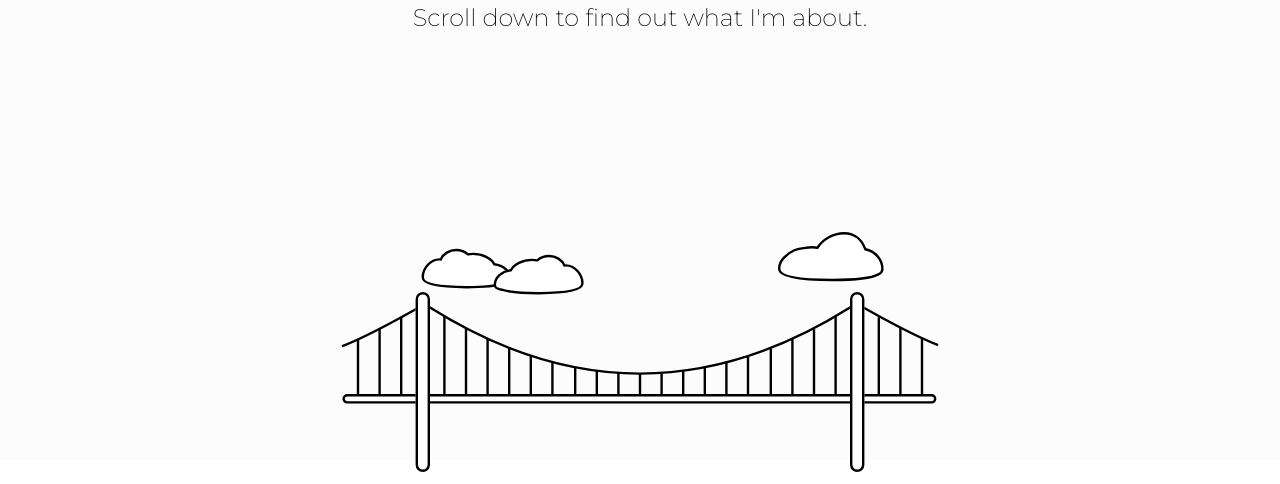
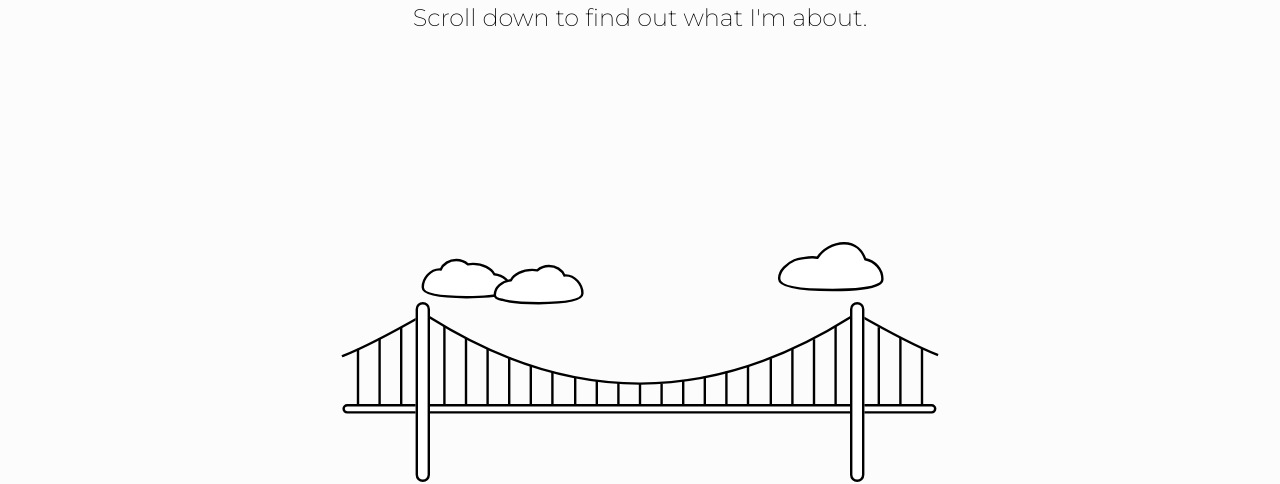
Before and after one commit to codebymatt/codebymatt.github.io, a plain HTML site: page index.html in a window 1280 px wide. Shown: the part 340-824 px from the top of the page. Drawn offline with Linux system fonts and the light colour scheme.

Commit message:
More styles, change bridge position from relative

```diff
--- a/assets/stylesheets/index.sass
+++ b/assets/stylesheets/index.sass
@@ -1,7 +1,7 @@
 @import 'base'
 
 #landing
-    height: 100vh
+    min-height: 100vh
     background-color: #FCFCFC
     #header
         text-align: center
@@ -32,8 +32,9 @@
             display: none
         #bridge
             width: 90%
-            position: relative
-            bottom: 10px
+            margin-bottom: 20px
+            //position: relative
+            //bottom: 10px
 
 #project-section
     text-align: center
```
Also changed, not shown: assets/stylesheets/index.css, 1 other file.
